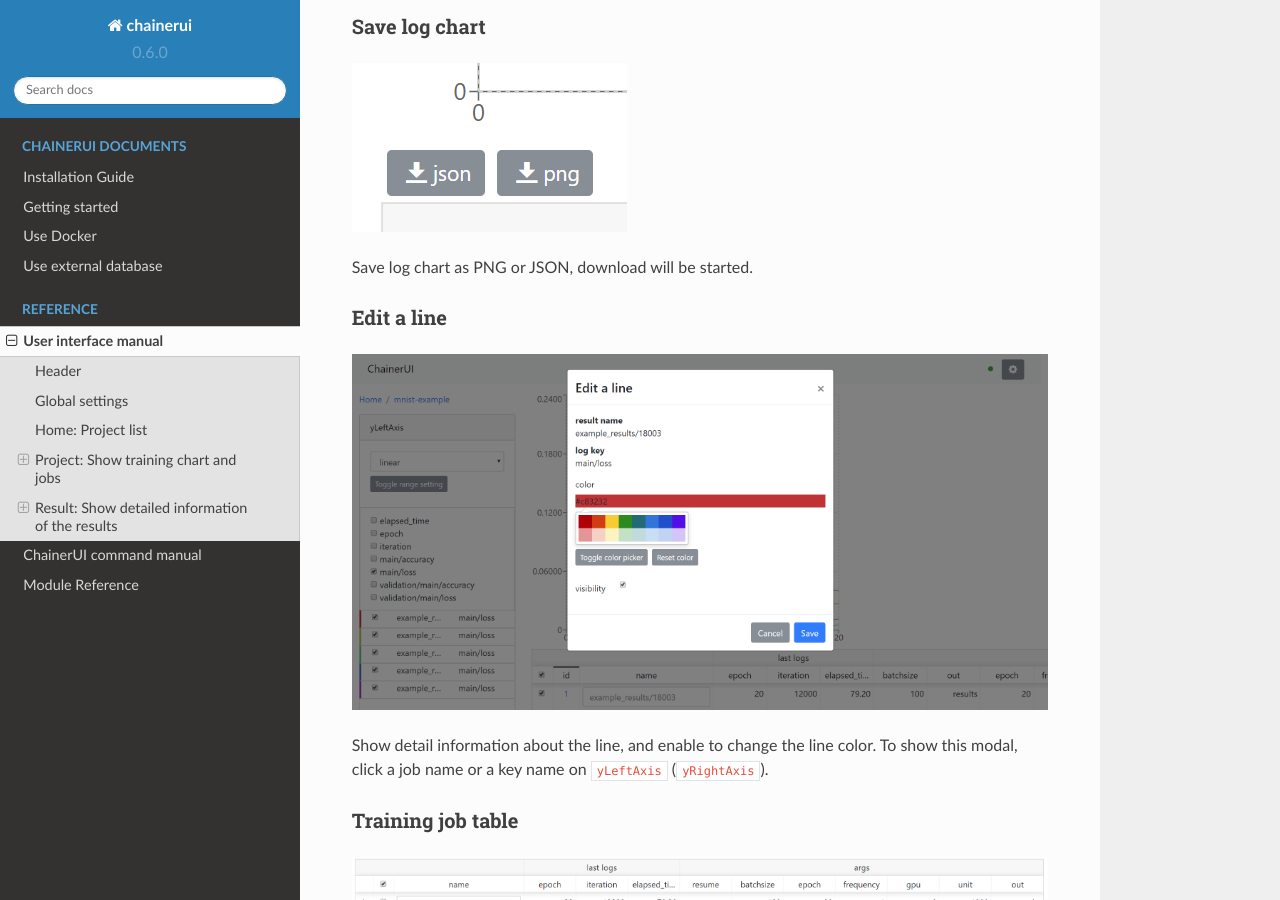
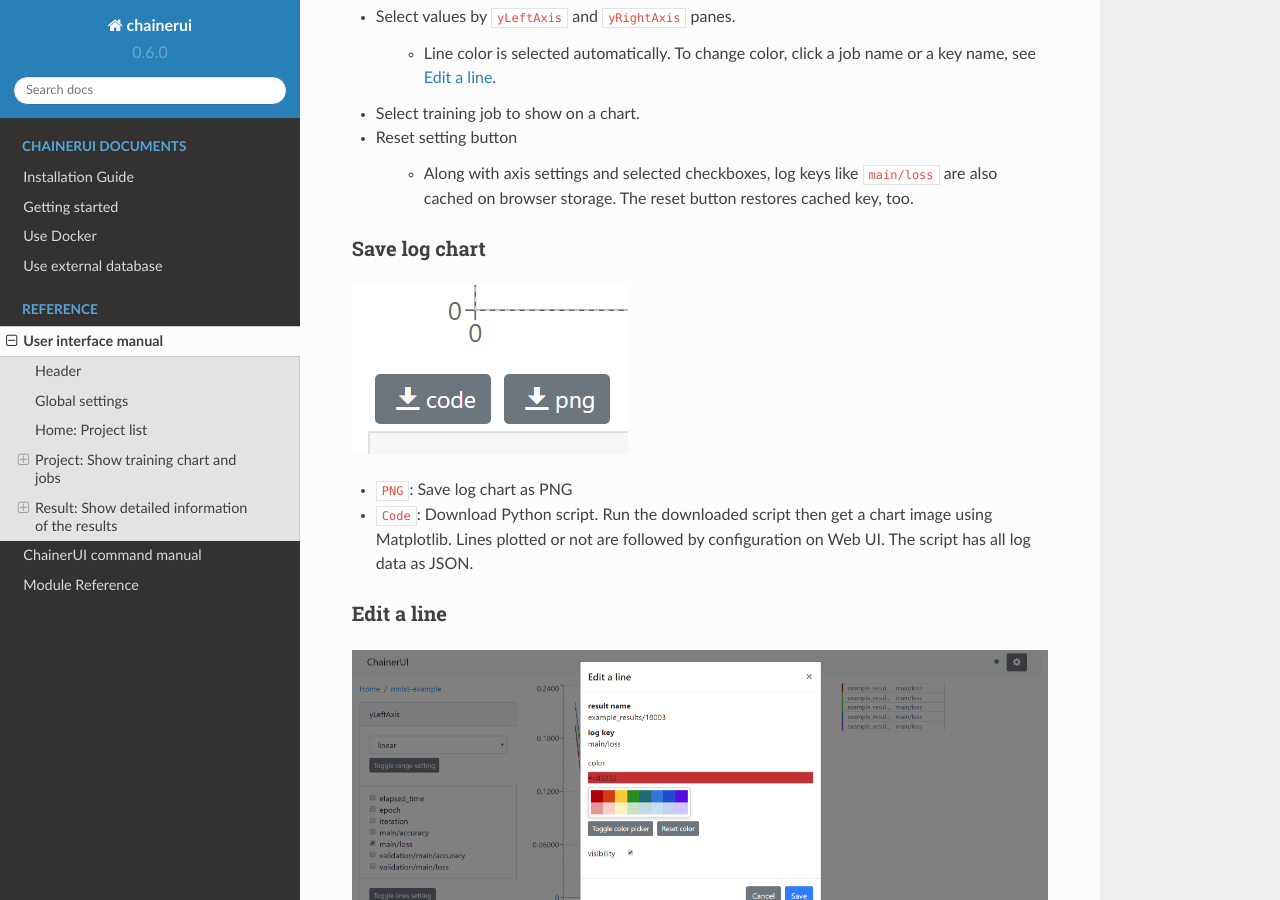
Before and after one commit to chainer/chainerui, a Sphinx documentation site: the page built from docs/source/reference/ui.rst, in a window 1280 px wide and 900 px high, scrolled down 3465 px. Built offline with Sphinx 7.4.7 and the Read the Docs theme 2.0.0, drawn with Linux system fonts in a browser that asks for light colours.

Commit message:
update save button documents

```diff
--- a/docs/source/reference/ui.rst
+++ b/docs/source/reference/ui.rst
@@ -94,7 +94,8 @@ Save log chart
 
 .. image:: ../../images/chart_save.png
 
-Save log chart as PNG or JSON, download will be started.
+* ``PNG``: Save log chart as PNG
+* ``Code``: Download Python script. Run the downloaded script then get a chart image using Matplotlib. Lines plotted or not are followed by configuration on Web UI. The script has all log data as JSON.
 
 .. _ui_edit_line:
 
```
Also changed, not shown: docs/images/chart_edit_line.png, docs/images/chart_save.png, docs/images/chart_with_y_sample.png, docs/images/page_flow.png, docs/images/project_main.png.
